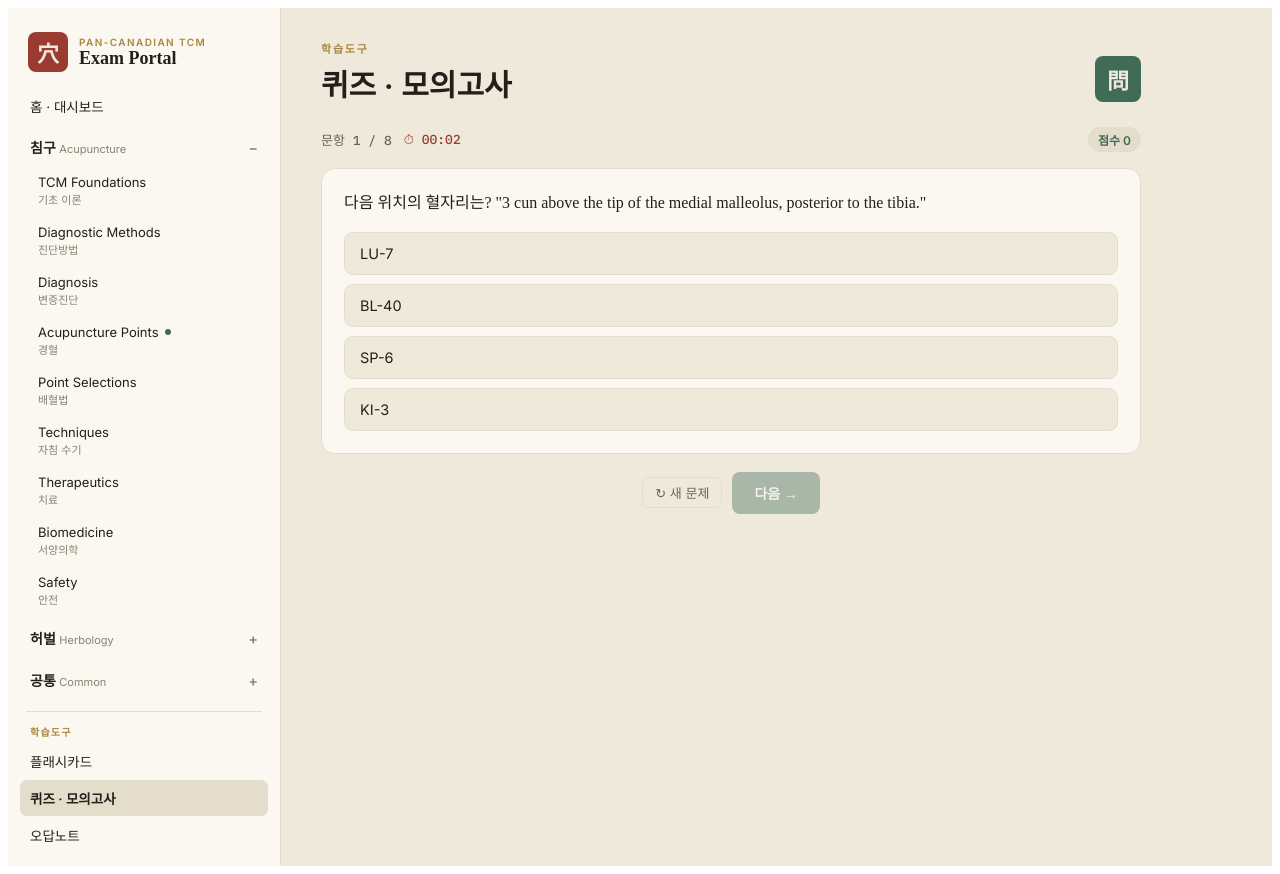
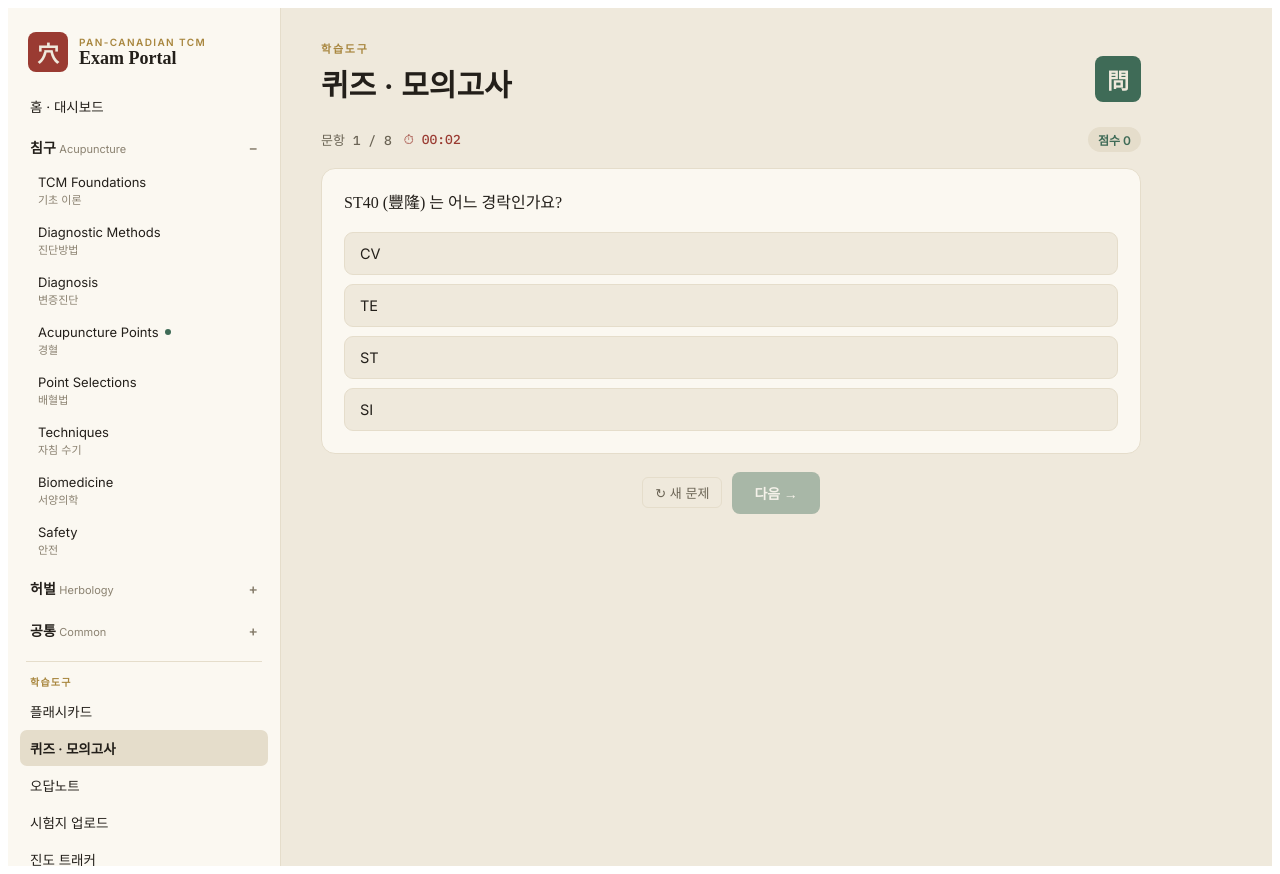
Before and after one commit to leesootcm/tcm-portal, a React (Vite) app: page / in a window 1280 px wide. Both pictures are taken after a click on the button "퀴즈 · 모의고사". Built offline with nearby package versions, Linux system fonts and the light colour scheme.

Commit message:
Update App.jsx

```diff
--- a/src/App.jsx
+++ b/src/App.jsx
@@ -17,7 +17,6 @@ const AREAS = [
       { id: "acu-points", label: "Acupuncture Points", ko: "경혈", live: true },
       { id: "acu-selection", label: "Point Selections", ko: "배혈법", hasNote: true },
       { id: "acu-tech", label: "Techniques", ko: "자침 수기", hasNote: true },
-      { id: "acu-thera", label: "Therapeutics", ko: "치료", hasNote: true },
       { id: "acu-west", label: "Biomedicine", ko: "서양의학" },
       { id: "acu-safety", label: "Safety", ko: "안전" },
     ],
@@ -42,22 +41,48 @@ const SECTION_INDEX = Object.fromEntries(
   AREAS.flatMap(a => a.sections.map(s => [s.id, { ...s, area: a.label, areaId: a.id }]))
 );
 
-/* ---------------- acupuncture point data (live section) ------- */
-const POINTS = [
-  { code: "LI-4", pinyin: "Hégǔ", cn: "合谷", channel: "Large Intestine", location: "Dorsum of the hand, between the 1st & 2nd metacarpals, midpoint of the 2nd metacarpal, radial side.", category: "Yuan-source; Command point of the face & mouth", indications: "Headache, facial & dental pain, common cold, immune regulation.", caution: "Contraindicated in pregnancy." },
-  { code: "ST-36", pinyin: "Zúsānlǐ", cn: "足三里", channel: "Stomach", location: "3 cun below ST-35, one finger-breadth lateral to the anterior crest of the tibia.", category: "He-sea; Sea of Nourishment", indications: "Tonifies Qi & Blood, digestion, fatigue, immunity & longevity.", caution: "—" },
-  { code: "SP-6", pinyin: "Sānyīnjiāo", cn: "三陰交", channel: "Spleen", location: "3 cun above the tip of the medial malleolus, posterior to the tibia.", category: "Crossing of the 3 leg Yin channels", indications: "Gynaecology, digestion, blood disorders, insomnia.", caution: "Contraindicated in pregnancy." },
-  { code: "LV-3", pinyin: "Tàichōng", cn: "太衝", channel: "Liver", location: "Dorsum of the foot, distal to the junction of the 1st & 2nd metatarsals.", category: "Yuan-source; Shu-stream", indications: "Moves Liver Qi, calms the mind, headache, hypertension.", caution: "Part of the 'Four Gates' with LI-4." },
-  { code: "PC-6", pinyin: "Nèiguān", cn: "內關", channel: "Pericardium", location: "2 cun above the wrist crease, between palmaris longus & flexor carpi radialis.", category: "Luo-connecting; Confluent of Yin Wei", indications: "Nausea, vomiting, chest pain, palpitations, anxiety.", caution: "—" },
-  { code: "GB-20", pinyin: "Fēngchí", cn: "風池", channel: "Gallbladder", location: "Below the occiput, between the sternocleidomastoid & trapezius.", category: "Crossing with Yang Wei vessel", indications: "Expels Wind, headache, dizziness, eye disorders, neck stiffness.", caution: "Angle toward the opposite eye; avoid deep medial needling." },
-  { code: "HT-7", pinyin: "Shénmén", cn: "神門", channel: "Heart", location: "Wrist crease, radial side of the flexor carpi ulnaris tendon.", category: "Yuan-source; Shu-stream", indications: "Calms the Shen, insomnia, palpitations, anxiety, poor memory.", caution: "—" },
-  { code: "LU-7", pinyin: "Lièquē", cn: "列缺", channel: "Lung", location: "1.5 cun above the wrist crease, above the styloid process of the radius.", category: "Luo-connecting; Command of head & neck; Confluent of Ren", indications: "Cough, sore throat, headache, neck pain, common cold.", caution: "—" },
-  { code: "KI-3", pinyin: "Tàixī", cn: "太谿", channel: "Kidney", location: "Between the tip of the medial malleolus & the Achilles tendon.", category: "Yuan-source; Shu-stream", indications: "Tonifies Kidney Yin & Yang, tinnitus, low back pain.", caution: "—" },
-  { code: "BL-40", pinyin: "Wěizhōng", cn: "委中", channel: "Bladder", location: "Midpoint of the popliteal crease, between biceps femoris & semitendinosus.", category: "He-sea; Command point of the back", indications: "Low back pain, sciatica, knee disorders, clears Heat.", caution: "Avoid the popliteal artery/vein." },
-  { code: "GV-20", pinyin: "Bǎihuì", cn: "百會", channel: "Governing Vessel", location: "Vertex, on the midline, 5 cun posterior to the anterior hairline.", category: "Crossing of all Yang channels", indications: "Raises Yang (prolapse), calms the Shen, headache, dizziness.", caution: "—" },
-  { code: "ST-25", pinyin: "Tiānshū", cn: "天樞", channel: "Stomach", location: "2 cun lateral to the centre of the umbilicus.", category: "Front-Mu point of the Large Intestine", indications: "Diarrhoea, constipation, abdominal pain, regulates intestines.", caution: "—" },
-];
-const CH_COLOR = { "Large Intestine": "#B08D3C", "Stomach": "#A85A2E", "Spleen": "#8A6D3B", "Liver": "#3F6B57", "Pericardium": "#7A4B63", "Gallbladder": "#5B7A4B", "Heart": "#9A3B32", "Lung": "#4A6B7A", "Kidney": "#2F4858", "Bladder": "#3A5A78", "Governing Vessel": "#6B5B95" };
+/* ---------------- acupuncture point data (derived from chapterData) ------- */
+const POINT_CHAPTER_IDS = ["pts-lu","pts-li","pts-st","pts-sp","pts-ht","pts-pc","pts-si","pts-bl","pts-ki","pts-te","pts-gb","pts-lv","pts-cv","pts-gv"];
+
+function deriveAllPoints(chapterData) {
+  if (!chapterData) return [];
+  const chapters = chapterData["acu-points"] || [];
+  const out = [];
+  chapters.forEach(ch => {
+    if (!POINT_CHAPTER_IDS.includes(ch.id)) return;
+    (ch.blocks || []).forEach(b => {
+      if (!b.table) return;
+      const cols = b.table.cols;
+      const iPt = cols.indexOf("Point"), iName = cols.indexOf("Name"), iCat = cols.indexOf("Category"),
+            iFunc = cols.indexOf("Function"), iLoc = cols.indexOf("Location"),
+            iInd = cols.indexOf("Indications"), iNeed = cols.indexOf("Needling");
+      if (iPt < 0 || iLoc < 0) return;
+      b.table.rows.forEach(row => {
+        const raw = row[iPt] || "";
+        const code = raw.replace("★", "").trim();
+        const m = code.match(/^([A-Z]+)(\d+)/);
+        const channel = m ? m[1] : code;
+        const name = iName >= 0 ? (row[iName] || "") : "";
+        const parts = name.split(" ");
+        const cn = parts[0] || "";
+        const pinyin = parts.slice(1).join(" ") || "";
+        out.push({
+          code, channel, chapterId: ch.id, chapterTitle: ch.title,
+          cn, pinyin,
+          category: iCat >= 0 ? row[iCat] : "",
+          function: iFunc >= 0 ? row[iFunc] : "",
+          indications: iInd >= 0 ? row[iInd] : "",
+          location: row[iLoc] || "",
+          caution: iNeed >= 0 ? (row[iNeed] || "—") : "—",
+        });
+      });
+    });
+  });
+  return out;
+}
+
+const CH_COLOR = { LU:"#4A6B7A", LI:"#B08D3C", ST:"#A85A2E", SP:"#8A6D3B", HT:"#9A3B32", PC:"#7A4B63", SI:"#6E7A3B", BL:"#3A5A78", KI:"#2F4858", TE:"#A67C3D", GB:"#5B7A4B", LV:"#3F6B57", CV:"#8A3B5B", GV:"#6B5B95" };
+
 
 /* ---------------- lecture notes (section content) ---------------- */
 const CONTENT_URL = "./tcm-content.json"; // content lives in its own file now; fetched at runtime, not bundled in this component
@@ -69,15 +94,17 @@ const store = {
 };
 const shuffle = (a) => { const x = [...a]; for (let i = x.length - 1; i > 0; i--) { const j = Math.floor(Math.random() * (i + 1)); [x[i], x[j]] = [x[j], x[i]]; } return x; };
 
-function buildQuestions(n = 8) {
+function buildQuestions(points, n = 8) {
+  if (!points || points.length === 0) return [];
   const T = [
-    (p) => ({ q: `다음 위치의 혈자리는? "${p.location}"`, c: p.code, pool: POINTS.map(x => x.code) }),
-    (p) => ({ q: `${p.code} (${p.cn}) 는 어느 경락인가요?`, c: p.channel, pool: [...new Set(POINTS.map(x => x.channel))] }),
-    (p) => ({ q: `분류 "${p.category}" 에 해당하는 혈자리는?`, c: p.code, pool: POINTS.map(x => x.code) }),
-    (p) => ({ q: `주치 "${p.indications}" 는 어느 혈자리?`, c: p.code, pool: POINTS.map(x => x.code) }),
+    (p) => ({ q: `다음 위치의 혈자리는? "${p.location}"`, c: p.code, pool: points.map(x => x.code) }),
+    (p) => ({ q: `${p.code} (${p.cn}) 는 어느 경락인가요?`, c: p.channel, pool: [...new Set(points.map(x => x.channel))] }),
+    (p) => ({ q: `분류 "${p.category}" 에 해당하는 혈자리는?`, c: p.code, pool: points.map(x => x.code) }),
+    (p) => ({ q: `주치 "${p.indications}" 는 어느 혈자리?`, c: p.code, pool: points.map(x => x.code) }),
   ];
-  const src = shuffle(POINTS), out = [];
-  for (let i = 0; i < n; i++) {
+  const src = shuffle(points), out = [];
+  const count = Math.min(n, points.length);
+  for (let i = 0; i < count; i++) {
     const p = src[i % src.length], t = T[Math.floor(Math.random() * T.length)](p);
     const opts = shuffle([t.c, ...shuffle(t.pool.filter(o => o !== t.c)).slice(0, 3)]);
     out.push({ id: `${p.code}-${i}`, text: t.q, correct: t.c, options: opts, point: p.code });
@@ -119,7 +146,8 @@ export default function App() {
 
   const go = (v, sectionId) => { setNav({ view: v, sectionId }); setSidebar(false); };
   const knownCount = Object.values(known).filter(Boolean).length;
-  const pointsPct = Math.round((knownCount / POINTS.length) * 100);
+  const allPoints = useMemo(() => deriveAllPoints(chapterData), [chapterData]);
+  const pointsPct = allPoints.length ? Math.round((knownCount / allPoints.length) * 100) : 0;
 
   const dday = useMemo(() => {
     if (!examDate) return null;
@@ -182,14 +210,14 @@ export default function App() {
 
         {/* ---------------- main ---------------- */}
         <main className="main">
-          {nav.view === "home" && <Home go={go} pointsPct={pointsPct} knownCount={knownCount} wrong={wrong} dday={dday} examDate={examDate} setExamDate={(v) => { setExamDate(v); store.set("tcm:examDate", v); }} />}
-          {nav.view === "section" && <SectionPage sid={nav.sectionId} go={go} known={known} setKnown={setKnown} bookmarks={bookmarks} setBookmarks={setBookmarks} wrong={wrong} setWrong={setWrong} chapterData={chapterData} />}
-          {nav.view === "cards" && <CardsPlayer known={known} setKnown={setKnown} />}
-          {nav.view === "quiz" && <QuizRunner wrong={wrong} setWrong={setWrong} />}
+          {nav.view === "home" && <Home go={go} pointsPct={pointsPct} knownCount={knownCount} pointsTotal={allPoints.length} wrong={wrong} dday={dday} examDate={examDate} setExamDate={(v) => { setExamDate(v); store.set("tcm:examDate", v); }} />}
+          {nav.view === "section" && <SectionPage sid={nav.sectionId} go={go} known={known} setKnown={setKnown} bookmarks={bookmarks} setBookmarks={setBookmarks} wrong={wrong} setWrong={setWrong} chapterData={chapterData} allPoints={allPoints} />}
+          {nav.view === "cards" && <CardsPlayer known={known} setKnown={setKnown} points={allPoints} />}
+          {nav.view === "quiz" && <QuizRunner wrong={wrong} setWrong={setWrong} points={allPoints} />}
           {nav.view === "wrong" && <WrongBook wrong={wrong} setWrong={setWrong} go={go} />}
           {nav.view === "upload" && <UploadStub />}
-          {nav.view === "progress" && <ProgressTracker pointsPct={pointsPct} knownCount={knownCount} />}
-          {nav.view === "mypage" && <MyPage pointsPct={pointsPct} bookmarks={bookmarks} setBookmarks={setBookmarks} go={go} dday={dday} />}
+          {nav.view === "progress" && <ProgressTracker pointsPct={pointsPct} knownCount={knownCount} pointsTotal={allPoints.length} />}
+          {nav.view === "mypage" && <MyPage pointsPct={pointsPct} pointsTotal={allPoints.length} bookmarks={bookmarks} setBookmarks={setBookmarks} go={go} dday={dday} />}
         </main>
       </div>
     </div>
@@ -207,7 +235,7 @@ function NavItem({ label, ko, sub, live, active, onClick }) {
 }
 
 /* ---------------- HOME / dashboard ---------------- */
-function Home({ go, pointsPct, knownCount, wrong, dday, examDate, setExamDate }) {
+function Home({ go, pointsPct, knownCount, pointsTotal, wrong, dday, examDate, setExamDate }) {
   const totalSections = AREAS.reduce((n, a) => n + a.sections.length, 0);
   return (
     <div>
@@ -222,7 +250,7 @@ function Home({ go, pointsPct, knownCount, wrong, dday, examDate, setExamDate })
         </div>
         <div className="panel">
           <div className="panellabel">경혈 암기</div>
-          <div className="statbig">{knownCount}<span className="statof"> / {POINTS.length}</span></div>
+          <div className="statbig">{knownCount}<span className="statof"> / {pointsTotal}</span></div>
           <Bar pct={pointsPct} />
           <button className="linkbtn" onClick={() => go("section", "acu-points")}>경혈 섹션 열기 →</button>
         </div>
@@ -231,7 +259,7 @@ function Home({ go, pointsPct, knownCount, wrong, dday, examDate, setExamDate })
       <div className="grid3">
         <MiniStat label="전체 섹션" value={`${totalSections}개`} note="침구7 · 허벌3 · 법규1" />
         <MiniStat label="오답노트" value={`${wrong.length}개`} note={wrong.length ? "복습 필요" : "깨끗함"} onClick={() => go("wrong")} />
-        <MiniStat label="콘텐츠 준비" value="6 / 12" note="Foundations · Diagnosis · Points · Selections · Techniques · Therapeutics" />
+        <MiniStat label="콘텐츠 준비" value="6 / 11" note="Foundations · Diagnostic Methods · Diagnosis · Points · Selections · Techniques" />
       </div>
 
       <div className="panel">
@@ -248,10 +276,11 @@ function Home({ go, pointsPct, knownCount, wrong, dday, examDate, setExamDate })
 }
 
 /* ---------------- SECTION page (4 sub-tabs) ---------------- */
-function SectionPage({ sid, go, known, setKnown, bookmarks, setBookmarks, wrong, setWrong, chapterData }) {
+function SectionPage({ sid, go, known, setKnown, bookmarks, setBookmarks, wrong, setWrong, chapterData, allPoints }) {
   const s = SECTION_INDEX[sid];
   const [tab, setTab] = useState("notes");
   const [openChapter, setOpenChapter] = useState(null);
+  const [cardFilter, setCardFilter] = useState("all");
   const isLive = !!s.live;
   const contentLoading = chapterData === null;
   const chapters = chapterData ? chapterData[sid] : null;
@@ -260,6 +289,8 @@ function SectionPage({ sid, go, known, setKnown, bookmarks, setBookmarks, wrong,
   const toggleBm = () => setBookmarks(prev => { const n = { ...prev, [bmKey]: !prev[bmKey] }; store.set("tcm:bookmarks", n); return n; });
 
   const activeChapter = chapters && openChapter ? chapters.find(c => c.id === openChapter) : null;
+  const isPointChapter = activeChapter && POINT_CHAPTER_IDS.includes(activeChapter.id);
+  const practiceThisChapter = () => { setCardFilter(activeChapter.id); setTab("cards"); };
 
   return (
     <div>
@@ -281,22 +312,23 @@ function SectionPage({ sid, go, known, setKnown, bookmarks, setBookmarks, wrong,
         ? (activeChapter
             ? <div>
                 <button className="backbtn" onClick={() => setOpenChapter(null)}>← 챕터 목록</button>
+                {isPointChapter && <button className="mark" style={{ marginBottom: 14 }} onClick={practiceThisChapter}>이 챕터 플래시카드로 연습 →</button>}
                 <LectureNote note={activeChapter} />
               </div>
             : <ChapterList chapters={chapters} onOpen={setOpenChapter} />)
         : isLive
-          ? <PointsNotes />
+          ? <PointsNotes points={allPoints} />
           : <Empty icon="✎" title="노트 준비 중" body={`${s.label} 섹션의 노트가 아직 없어요. 이 자리에 강의 노트가 들어갑니다.`} />)}
 
       {tab === "cards" && (isLive
-        ? <CardsPlayer known={known} setKnown={setKnown} embedded />
+        ? <CardsPlayer known={known} setKnown={setKnown} points={allPoints} filterChapterId={cardFilter} onFilterChange={setCardFilter} embedded />
         : <Empty icon="▢" title="플래시카드 준비 중" body="이 섹션의 카드 세트가 아직 없어요." />)}
 
       {tab === "bank" && (isLive
-        ? <QuizRunner wrong={wrong} setWrong={setWrong} embedded />
+        ? <QuizRunner wrong={wrong} setWrong={setWrong} points={allPoints} filterChapterId={cardFilter} onFilterChange={setCardFilter} embedded />
         : <Empty icon="?" title="문제은행 준비 중" body="기출·모의고사 문제가 아직 없어요." />)}
 
-      {tab === "prog" && <SectionProgress isLive={isLive} known={known} />}
+      {tab === "prog" && <SectionProgress isLive={isLive} known={known} total={allPoints.length} />}
     </div>
   );
 }
@@ -386,12 +418,13 @@ function LectureNote({ note }) {
   );
 }
 
-function PointsNotes() {
+function PointsNotes({ points }) {
+  const pts = points || [];
   return (
     <div className="notewrap">
-      <p className="notelead">이 섹션은 Pan-Canadian TCM 시험에서 자주 나오는 경혈 {POINTS.length}개를 다룹니다. 아래는 요약 표이고, 상세 암기는 플래시카드 탭에서 하세요.</p>
+      <p className="notelead">이 섹션은 Pan-Canadian TCM 시험에서 다루는 경혈 {pts.length}개를 다룹니다. 아래는 요약 표이고, 상세 암기는 플래시카드 탭에서 하세요.</p>
       <div className="notetable">
-        {POINTS.map(p => (
+        {pts.map(p => (
           <div className="noterow" key={p.code}>
             <span className="notecode" style={{ color: CH_COLOR[p.channel] }}>{p.code}</span>
             <span className="notecn">{p.cn}</span>
@@ -403,8 +436,8 @@ function PointsNotes() {
   );
 }
 
-function SectionProgress({ isLive, known }) {
-  const pct = isLive ? Math.round((Object.values(known).filter(Boolean).length / POINTS.length) * 100) : 0;
+function SectionProgress({ isLive, known, total }) {
+  const pct = isLive && total ? Math.round((Object.values(known).filter(Boolean).length / total) * 100) : 0;
   return (
     <div className="panel">
       <div className="panellabel">이 섹션 진도</div>
@@ -420,26 +453,54 @@ function SectionProgress({ isLive, known }) {
 }
 
 /* ---------------- FLASHCARD player ---------------- */
-function CardsPlayer({ known, setKnown, embedded }) {
-  const [deck, setDeck] = useState(POINTS);
+function CardsPlayer({ known, setKnown, embedded, points, filterChapterId, onFilterChange }) {
+  const allPts = points || [];
+  const filter = filterChapterId || "all";
+  const filtered = filter === "all" ? allPts : allPts.filter(p => p.chapterId === filter);
+  const chapterOptions = useMemo(() => {
+    const seen = new Map();
+    allPts.forEach(p => { if (!seen.has(p.chapterId)) seen.set(p.chapterId, p.chapterTitle); });
+    return [...seen.entries()];
+  }, [allPts]);
+
+  const [deck, setDeck] = useState(filtered);
   const [idx, setIdx] = useState(0);
   const [flipped, setFlipped] = useState(false);
+
+  useEffect(() => { setDeck(filtered); setIdx(0); setFlipped(false); }, [filterChapterId, allPts.length]);
+
+  const knownCount = Object.values(known).filter(Boolean).length;
+
+  if (allPts.length === 0) {
+    return <Empty icon="⏳" title="혈자리 데이터 불러오는 중" body="잠시만 기다려주세요..." />;
+  }
+  if (deck.length === 0) {
+    return <Empty icon="▢" title="카드 없음" body="이 필터에 해당하는 혈자리가 없어요." />;
+  }
+
   const card = deck[idx];
   const toggle = (code) => setKnown(prev => { const n = { ...prev, [code]: !prev[code] }; store.set("tcm:known", n); return n; });
   const move = (d) => { setFlipped(false); setIdx(i => (i + d + deck.length) % deck.length); };
-  const knownCount = Object.values(known).filter(Boolean).length;
 
   return (
     <div>
       {!embedded && <Header eyebrow="학습도구" title="플래시카드" seal="卡" />}
+      {onFilterChange && (
+        <div className="toolbar" style={{ marginBottom: 8 }}>
+          <select className="ghost" value={filter} onChange={(e) => onFilterChange(e.target.value)}>
+            <option value="all">전체 ({allPts.length})</option>
+            {chapterOptions.map(([id, title]) => <option key={id} value={id}>{title}</option>)}
+          </select>
+        </div>
+      )}
       <div className="toolbar">
         <span className="mono">{idx + 1} / {deck.length}</span>
-        <span className="pill">외운 경혈 {knownCount}/{POINTS.length}</span>
-        <button className="ghost" onClick={() => { setDeck(shuffle(POINTS)); setIdx(0); setFlipped(false); }}>↻ 섞기</button>
+        <span className="pill">외운 경혈 {knownCount}/{allPts.length}</span>
+        <button className="ghost" onClick={() => { setDeck(shuffle(filtered)); setIdx(0); setFlipped(false); }}>↻ 섞기</button>
       </div>
 
-      <div className="flash" style={{ borderColor: CH_COLOR[card.channel] }} onClick={() => setFlipped(f => !f)}>
-        <span className="chtag" style={{ background: CH_COLOR[card.channel] }}>{card.channel}</span>
+      <div className="flash" style={{ borderColor: CH_COLOR[card.channel] || "#8A6D3B" }} onClick={() => setFlipped(f => !f)}>
+        <span className="chtag" style={{ background: CH_COLOR[card.channel] || "#8A6D3B" }}>{card.channel}</span>
         {known[card.code] && <span className="knowndot">●</span>}
         {!flipped ? (
           <div className="flashfront">
@@ -453,8 +514,9 @@ function CardsPlayer({ known, setKnown, embedded }) {
             <div className="fbhead"><b>{card.code}</b> {card.cn} · {card.pinyin}</div>
             <KV k="위치" v={card.location} />
             <KV k="분류" v={card.category} />
+            {card.function && <KV k="작용" v={card.function} />}
             <KV k="주치" v={card.indications} />
-            {card.caution !== "—" && <KV k="주의" v={card.caution} danger />}
+            {card.caution !== "—" && <KV k="자침" v={card.caution} danger={/caution|contraindicat|avoid/i.test(card.caution)} />}
           </div>
         )}
       </div>
@@ -469,17 +531,27 @@ function CardsPlayer({ known, setKnown, embedded }) {
 }
 
 /* ---------------- QUIZ runner ---------------- */
-function QuizRunner({ wrong, setWrong, embedded }) {
-  const [quiz, setQuiz] = useState(() => buildQuestions(8));
+function QuizRunner({ wrong, setWrong, embedded, points, filterChapterId, onFilterChange }) {
+  const allPts = points || [];
+  const filter = filterChapterId || "all";
+  const filtered = filter === "all" ? allPts : allPts.filter(p => p.chapterId === filter);
+  const chapterOptions = useMemo(() => {
+    const seen = new Map();
+    allPts.forEach(p => { if (!seen.has(p.chapterId)) seen.set(p.chapterId, p.chapterTitle); });
+    return [...seen.entries()];
+  }, [allPts]);
+
+  const [quiz, setQuiz] = useState(() => buildQuestions(filtered, 8));
   const [qi, setQi] = useState(0);
   const [picked, setPicked] = useState(null);
   const [score, setScore] = useState(0);
   const [sec, setSec] = useState(0);
   const [done, setDone] = useState(false);
 
+  useEffect(() => { start(); }, [filterChapterId, allPts.length]); // eslint-disable-line
   useEffect(() => { if (done) return; const t = setInterval(() => setSec(s => s + 1), 1000); return () => clearInterval(t); }, [done]);
 
-  const start = () => { setQuiz(buildQuestions(8)); setQi(0); setPicked(null); setScore(0); setSec(0); setDone(false); };
+  const start = () => { setQuiz(buildQuestions(filtered, 8)); setQi(0); setPicked(null); setScore(0); setSec(0); setDone(false); };
   const answer = (opt) => {
     if (picked) return; setPicked(opt);
     const cur = quiz[qi];
@@ -488,6 +560,13 @@ function QuizRunner({ wrong, setWrong, embedded }) {
   };
   const next = () => { if (qi + 1 >= quiz.length) setDone(true); else { setQi(i => i + 1); setPicked(null); } };
   const fmt = (s) => `${String(Math.floor(s / 60)).padStart(2, "0")}:${String(s % 60).padStart(2, "0")}`;
+
+  if (allPts.length === 0) {
+    return <Empty icon="⏳" title="혈자리 데이터 불러오는 중" body="잠시만 기다려주세요..." />;
+  }
+  if (quiz.length === 0) {
+    return <Empty icon="?" title="문제 없음" body="이 필터에 해당하는 혈자리가 부족해요." />;
+  }
 
   if (done) {
     const pct = Math.round((score / quiz.length) * 100);
@@ -508,6 +587,14 @@ function QuizRunner({ wrong, setWrong, embedded }) {
   return (
     <div>
       {!embedded && <Header eyebrow="학습도구" title="퀴즈 · 모의고사" seal="問" />}
+      {onFilterChange && (
+        <div className="toolbar" style={{ marginBottom: 8 }}>
+          <select className="ghost" value={filter} onChange={(e) => onFilterChange(e.target.value)}>
+            <option value="all">전체 ({allPts.length})</option>
+            {chapterOptions.map(([id, title]) => <option key={id} value={id}>{title}</option>)}
+          </select>
+        </div>
+      )}
       <div className="toolbar">
         <span className="mono">문항 {qi + 1} / {quiz.length}</span>
         <span className="mono timer">⏱ {fmt(sec)}</span>
@@ -574,7 +661,7 @@ function UploadStub() {
 }
 
 /* ---------------- PROGRESS tracker ---------------- */
-function ProgressTracker({ pointsPct, knownCount }) {
+function ProgressTracker({ pointsPct, knownCount, pointsTotal }) {
   return (
     <div>
       <Header eyebrow="학습도구" title="진도 트래커" seal="度" />
@@ -591,7 +678,7 @@ function ProgressTracker({ pointsPct, knownCount }) {
           );
         })}
       </div>
-      <p className="dim">현재는 Acupuncture Points만 실제 진도가 집계됩니다({knownCount}/{POINTS.length}). 다른 섹션은 콘텐츠 추가 후 자동 반영돼요.</p>
+      <p className="dim">현재는 Acupuncture Points만 실제 진도가 집계됩니다({knownCount}/{pointsTotal}). 다른 섹션은 콘텐츠 추가 후 자동 반영돼요.</p>
     </div>
   );
 }
```
